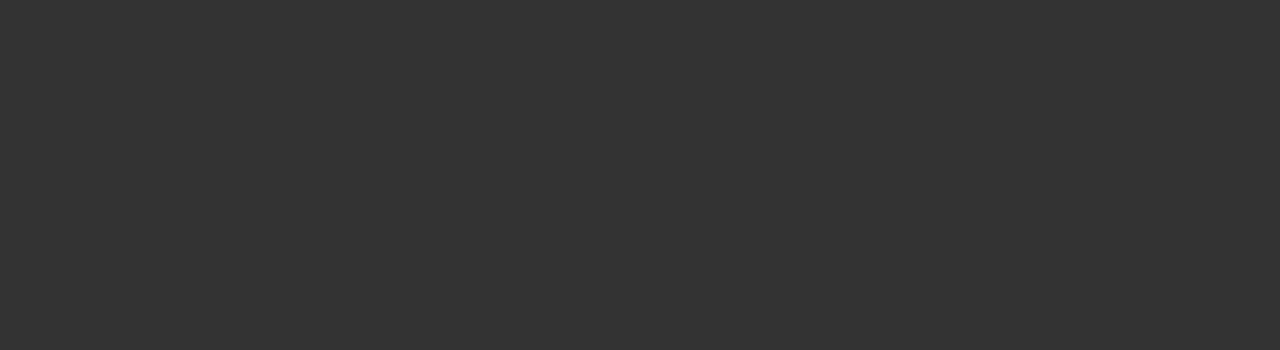
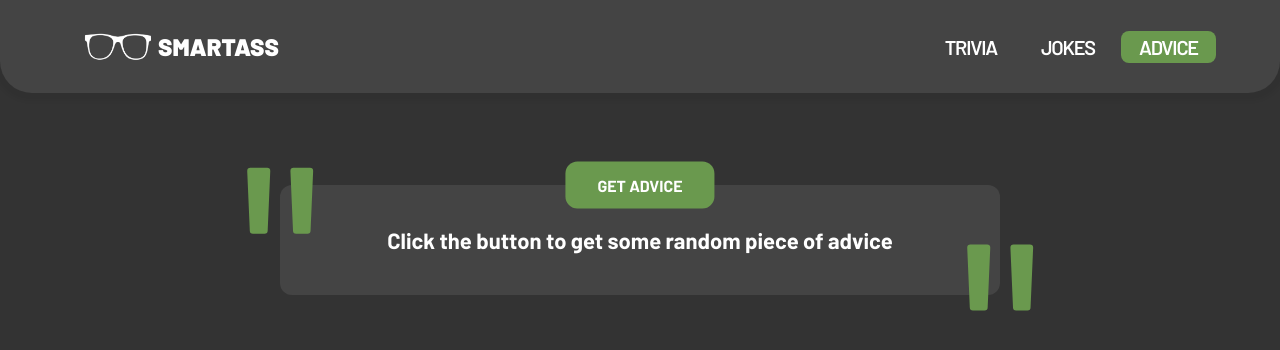
Before and after one commit to MrWalt/smartass, a React (Vite) app: page /advice in a window 1280 px wide. Before the commit this address had no page. Shown: the top 350 px of the page. Built offline with nearby package versions, Linux system fonts and the light colour scheme.

Commit message:
Finish Advice page and adjust white space in navbar

```diff
--- a/src/App.jsx
+++ b/src/App.jsx
@@ -5,7 +5,7 @@ import { JokesProvider } from "./contexts/JokesContext";
 import Homepage from "./pages/Homepage";
 import Trivia from "./pages/Trivia";
 import Jokes from "./pages/Jokes";
-import Facts from "./pages/Facts";
+import Advice from "./pages/Advice";
 
 export default function App() {
   return (
@@ -16,7 +16,7 @@ export default function App() {
             <Route path="/" element={<Homepage />} />
             <Route path="trivia" element={<Trivia />} />
             <Route path="jokes" element={<Jokes />} />
-            <Route path="facts" element={<Facts />} />
+            <Route path="advice" element={<Advice />} />
           </Routes>
         </BrowserRouter>
       </JokesProvider>
--- /dev/null
+++ b/src/components/AdviceSlip.jsx
@@ -0,0 +1,76 @@
+import { useEffect, useState, useRef } from "react";
+import styles from "../styles/AdviceSlip.module.scss";
+import Loader from "./Loader";
+
+const BASE_URL = "https://api.adviceslip.com/advice";
+
+export default function AdviceSlip() {
+  const [advice, setAdvice] = useState(null);
+  const [requestAdvice, setRequestAdvice] = useState(false);
+  const [isLoading, setIsLoading] = useState(false);
+  const [isDisabled, setIsDisabled] = useState(true);
+  const button = useRef(null);
+
+  useEffect(
+    function () {
+      async function fetchAdvice() {
+        setIsLoading(true);
+
+        const res = await fetch(BASE_URL);
+        const { slip: data } = await res.json();
+
+        setIsDisabled(true);
+        setAdvice(data);
+        setIsLoading(false);
+        setRequestAdvice(false);
+      }
+
+      if (requestAdvice) fetchAdvice();
+
+      setTimeout(function () {
+        setIsDisabled(false);
+      }, 3000);
+    },
+    [requestAdvice]
+  );
+
+  useEffect(
+    function () {
+      if (isDisabled) {
+        button.current.classList.add("disabled");
+        return;
+      }
+      button.current.classList.remove("disabled");
+    },
+    [isDisabled]
+  );
+
+  function handleGetAdvice() {
+    if (!isDisabled) setRequestAdvice(true);
+  }
+
+  return (
+    <div className={styles.adviceContainer}>
+      {advice && !isLoading ? (
+        <h1 className={styles.advice}>{advice.advice}</h1>
+      ) : (
+        ""
+      )}
+      {isLoading && <Loader />}
+      {!advice && !isLoading ? (
+        <h1 className={styles.advice}>
+          Click the button to get some random piece of advice
+        </h1>
+      ) : (
+        ""
+      )}
+      <button
+        ref={button}
+        className={styles.button}
+        onClick={() => handleGetAdvice()}
+      >
+        Get Advice
+      </button>
+    </div>
+  );
+}
--- a/src/components/NavBar.jsx
+++ b/src/components/NavBar.jsx
@@ -14,7 +14,7 @@ export default function NavBar() {
           <NavLink to="/jokes">Jokes</NavLink>
         </li>
         <li>
-          <NavLink to="/facts">Facts</NavLink>
+          <NavLink to="/advice">Advice</NavLink>
         </li>
       </ul>
     </nav>
--- a/src/main.jsx
+++ b/src/main.jsx
@@ -3,8 +3,4 @@ import ReactDOM from "react-dom/client";
 import App from "./App.jsx";
 import "./styles/main.scss";
 
-ReactDOM.createRoot(document.getElementById("root")).render(
-  <React.StrictMode>
-    <App />
-  </React.StrictMode>
-);
+ReactDOM.createRoot(document.getElementById("root")).render(<App />);
--- /dev/null
+++ b/src/pages/Advice.jsx
@@ -0,0 +1,11 @@
+import AdviceSlip from "../components/AdviceSlip";
+import NavBar from "../components/NavBar";
+
+export default function Advice() {
+  return (
+    <div>
+      <NavBar />
+      <AdviceSlip />
+    </div>
+  );
+}
--- a/src/pages/Facts.jsx
+++ /dev/null
@@ -1,10 +0,0 @@
-import NavBar from "../components/NavBar";
-
-export default function Facts() {
-  return (
-    <div>
-      <NavBar />
-      <h1>Facts Page</h1>
-    </div>
-  );
-}
--- /dev/null
+++ b/src/styles/AdviceSlip.module.scss
@@ -0,0 +1,96 @@
+.advice {
+  color: #fff;
+  font-size: 2.2rem;
+
+  &Container {
+    position: relative;
+    width: 72rem;
+    margin: 0 auto;
+    margin-top: 9.2rem;
+    background-color: #444;
+    padding: 4.2rem 9.2rem;
+    border-radius: 12px;
+    // border: 2px solid #6a994e;
+
+    text-align: center;
+
+    &::before {
+      content: '"';
+
+      font-size: 32rem;
+      color: #6a994e;
+
+      position: absolute;
+      top: 0;
+      left: 0;
+      transform: translate(-50%, -30%);
+    }
+
+    &::after {
+      content: '"';
+
+      font-size: 32rem;
+      color: #6a994e;
+
+      position: absolute;
+      top: 0;
+      right: 0;
+      transform: translate(50%, -10%);
+    }
+  }
+}
+
+.button {
+  border: none;
+  border-radius: 12px;
+  background-color: #6a994e;
+  overflow: hidden;
+
+  padding: 1.4rem 3.2rem;
+
+  font-family: inherit;
+  font-weight: 700;
+  font-size: 1.6rem;
+  text-transform: uppercase;
+  text-align: center;
+  color: #fff;
+
+  cursor: pointer;
+
+  transition: all 0.3s;
+
+  position: absolute;
+  top: 0;
+  left: 50%;
+  transform: translate(-50%, -50%);
+
+  &:hover {
+    background-color: #444;
+    box-shadow: 0 0 0 2px inset #6a994e;
+    color: #6a994e;
+  }
+
+  &::before {
+    content: "";
+    background-color: #6a994e;
+    top: 0;
+    left: 0;
+    position: absolute;
+    width: 3px;
+    height: 100%;
+    z-index: -1;
+    opacity: 0;
+    transition: opacity 0s, width 1.2s;
+  }
+}
+
+.button:global(.disabled) {
+  background-color: #444;
+  box-shadow: 0 0 0 2px inset #6a994e;
+  color: #fff;
+}
+
+.button:global(.disabled)::before {
+  opacity: 1;
+  width: 100%;
+}
--- a/src/styles/NavBar.module.scss
+++ b/src/styles/NavBar.module.scss
@@ -34,7 +34,7 @@
     transition: all 0.2s;
 
     &:hover {
-      transform: translateY(-6px);
+      transform: translateY(-4px);
     }
   }
 
--- a/src/styles/main.scss
+++ b/src/styles/main.scss
@@ -1,6 +1,8 @@
 @import "https://fonts.googleapis.com/css2?family=Barlow:ital,wght@0,100;0,200;0,300;0,400;0,500;0,600;0,700;0,800;0,900;1,100;1,200;1,300;1,400;1,500;1,600;1,700;1,800;1,900&display=swap";
 
-* {
+*,
+*::before,
+*::after {
   margin: 0;
   padding: 0;
   box-sizing: inherit;
```
